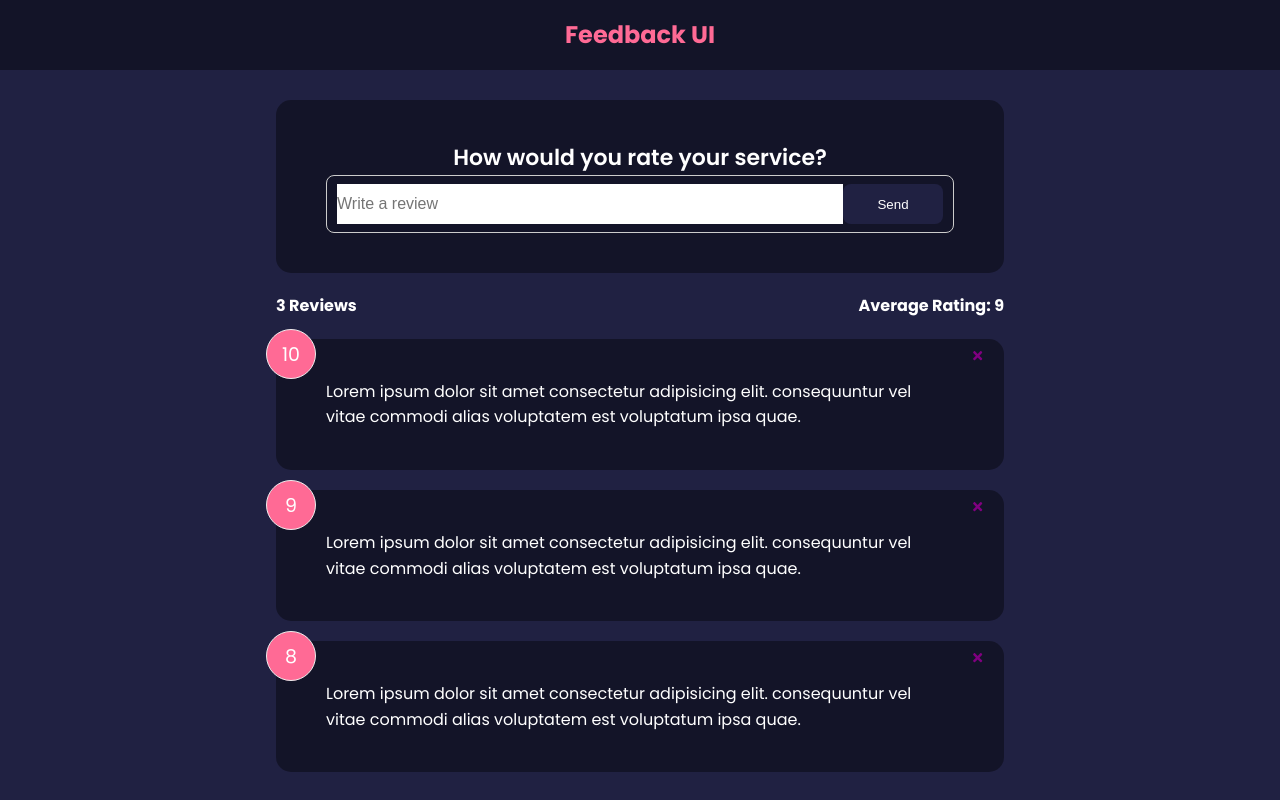
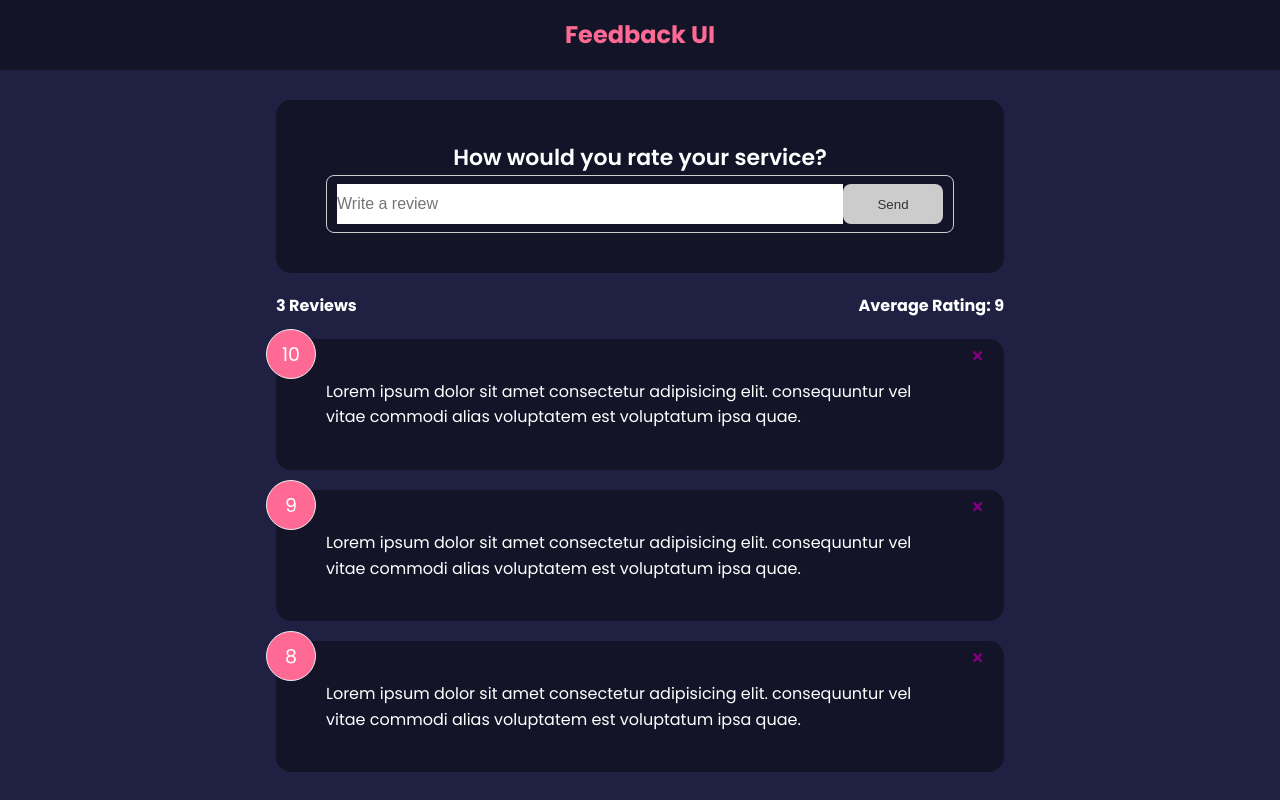
Before and after one commit to levi-blodgett/feedback-app, a React (Create React App) app: page / in a window 1280 px wide. Built offline with nearby package versions, Linux system fonts and the light colour scheme.

Commit message:
Added validation for button

```diff
--- a/src/components/FeedbackForm.jsx
+++ b/src/components/FeedbackForm.jsx
@@ -7,8 +7,20 @@
 
 function FeedbackForm() {
   const [text, setText] = useState("");
+  const [btnDisabled, setBtnDisabled] = useState(true);
+  const [message, setMessage] = useState("");
 
   const handleTextChange = (e) => {
+    if (text === "") {
+      setBtnDisabled(true);
+      setMessage(null);
+    } else if (text !== "" && text.trim().length <= 10) {
+      setBtnDisabled(true);
+      setMessage("Text must be at least 10 characters to submit");
+    } else {
+      setBtnDisabled(false);
+      setMessage(null);
+    }
     setText(e.target.value);
   };
 
@@ -24,8 +36,11 @@
             placeholder="Write a review"
             value={text}
           />
-          <Button type="submit">Send</Button>
+          <Button type="submit" isDisabled={btnDisabled}>
+            Send
+          </Button>
         </div>
+        {message && <div className="message">{message}</div>}
       </form>
     </Card>
   );
--- a/src/components/shared/Button.jsx
+++ b/src/components/shared/Button.jsx
@@ -3,13 +3,9 @@
 
 // Component to simplify creating buttons
 // version is conditional on if passed then it adds the class
-function Button({ children, version, type, isdisabled }) {
+function Button({ children, version, type, isDisabled }) {
   return (
-    <button
-      type={type}
-      isdisabled={isdisabled}
-      className={`btn btn-${version}`}
-    >
+    <button type={type} disabled={isDisabled} className={`btn btn-${version}`}>
       {children}
     </button>
   );
@@ -18,15 +14,14 @@
 Button.defaultProps = {
   version: "primary",
   type: "button",
-  isdisabled: "false",
+  isDisabled: true,
 };
 
 Button.propTypes = {
   children: PropTypes.node.isRequired,
   version: PropTypes.string,
   type: PropTypes.string,
-  // Received errors when it was a boolean and was camelCase in console log
-  isdisabled: PropTypes.string,
+  isDisabled: PropTypes.bool,
 };
 
 export default Button;
```
Also changed, not shown: steps.txt.
